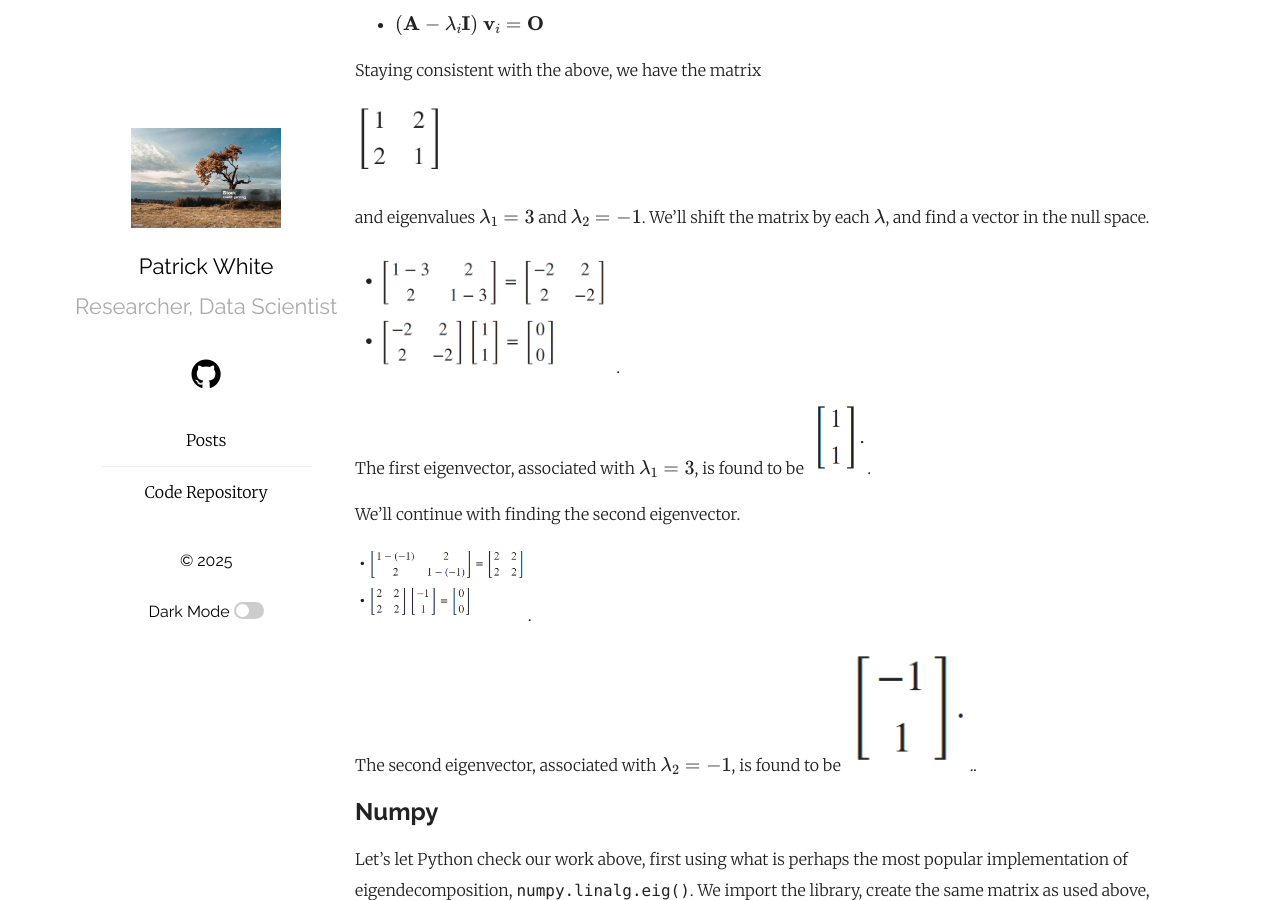
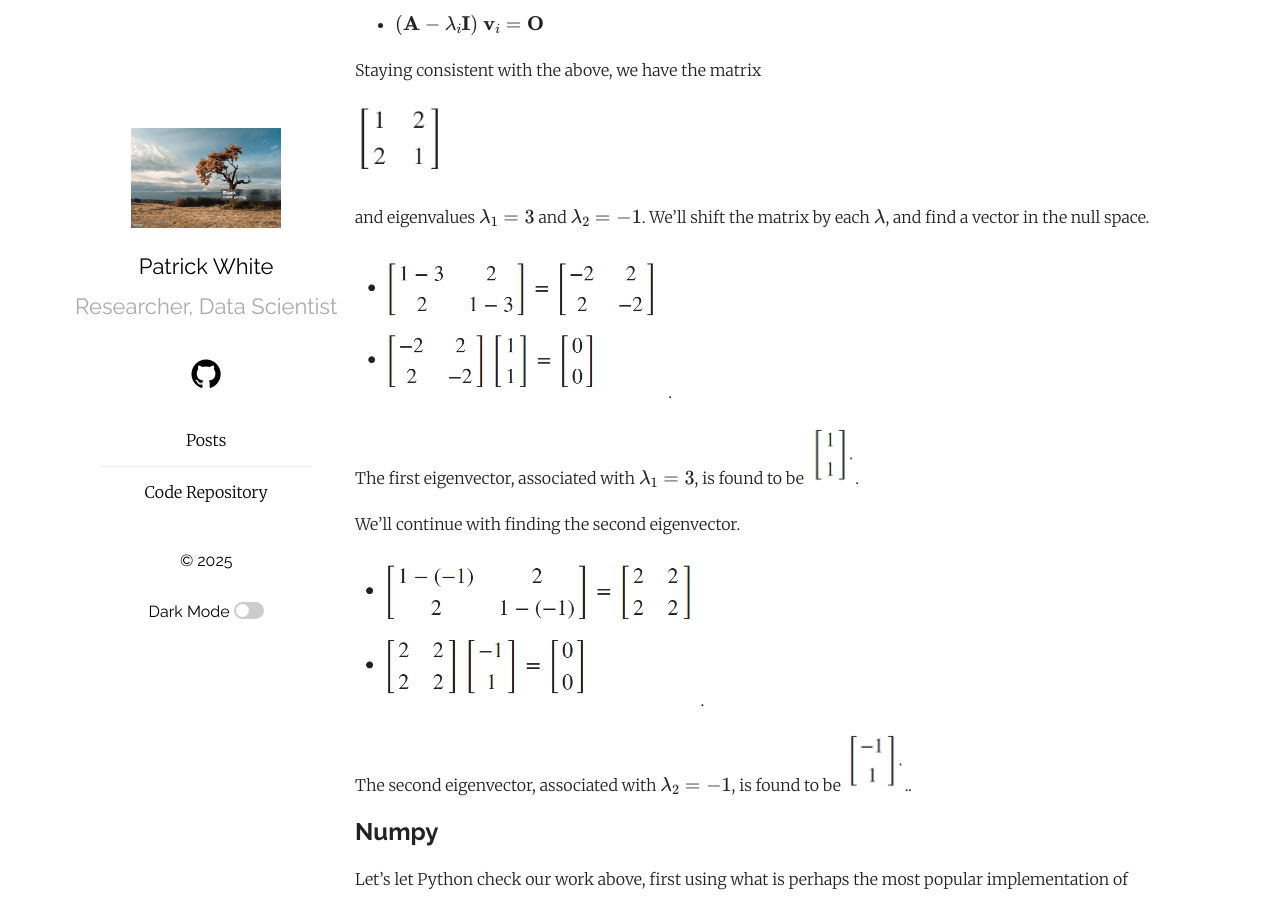
Before and after one commit to pw598/pw598.github.io, a Jekyll site: the page built from _posts/2025-01-03-Dimension-Reduction-I-Eigendecomposition.md, in a window 1280 px wide and 900 px high, scrolled down 3080 px. Built offline with Jekyll 4.4.1, drawn with Linux system fonts in a browser that asks for light colours; formulas are drawn with MathJax 3.

Commit message:
Add files via upload

```diff
--- a/_posts/2025-01-03-Dimension-Reduction-I-Eigendecomposition.md
+++ b/_posts/2025-01-03-Dimension-Reduction-I-Eigendecomposition.md
@@ -104,15 +104,15 @@ Staying consistent with the above, we have the matrix
 
 and eigenvalues $\lambda_1 = 3$ and $\lambda_2 = −1$. We'll shift the matrix by each $\lambda$, and find a vector in the null space.
 
-<img src="https://github.com/pw598/pw598.github.io/blob/main/_posts/images/dr1-7.png?raw=true" style="height: 125px; width:auto;">.
+<img src="https://github.com/pw598/pw598.github.io/blob/main/_posts/images/dr1-7.png?raw=true" style="height: 150px; width:auto;">.
 
-The first eigenvector, associated with $\lambda_1 = 3$, is found to be <img src="https://github.com/pw598/pw598.github.io/blob/main/_posts/images/dr1-8.png?raw=true" style="height: 75px; width:auto;">.
+The first eigenvector, associated with $\lambda_1 = 3$, is found to be <img src="https://github.com/pw598/pw598.github.io/blob/main/_posts/images/dr1-8.png?raw=true" style="height: 60px; width:auto;">.
 
 We'll continue with finding the second eigenvector.
 
-<img src="https://github.com/pw598/pw598.github.io/blob/main/_posts/images/dr1-9.png?raw=true" style="height: 75px; width:auto;">.
+<img src="https://github.com/pw598/pw598.github.io/blob/main/_posts/images/dr1-9.png?raw=true" style="height: 150px; width:auto;">.
 
-The second eigenvector, associated with $\lambda_2 = -1$, is found to be <img src="https://github.com/pw598/pw598.github.io/blob/main/_posts/images/dr1-10.png?raw=true" style="height: 125px; width:auto;">..
+The second eigenvector, associated with $\lambda_2 = -1$, is found to be <img src="https://github.com/pw598/pw598.github.io/blob/main/_posts/images/dr1-10.png?raw=true" style="height: 60px; width:auto;">..
 
 
 
```
